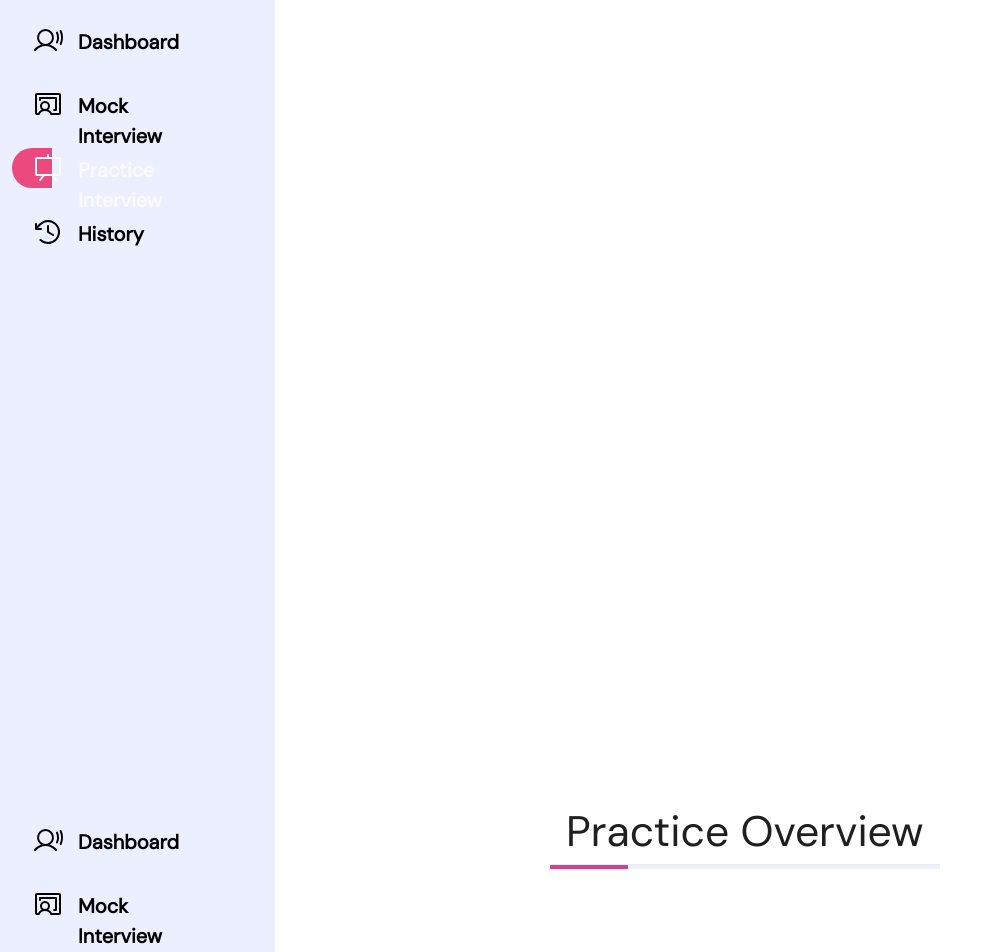
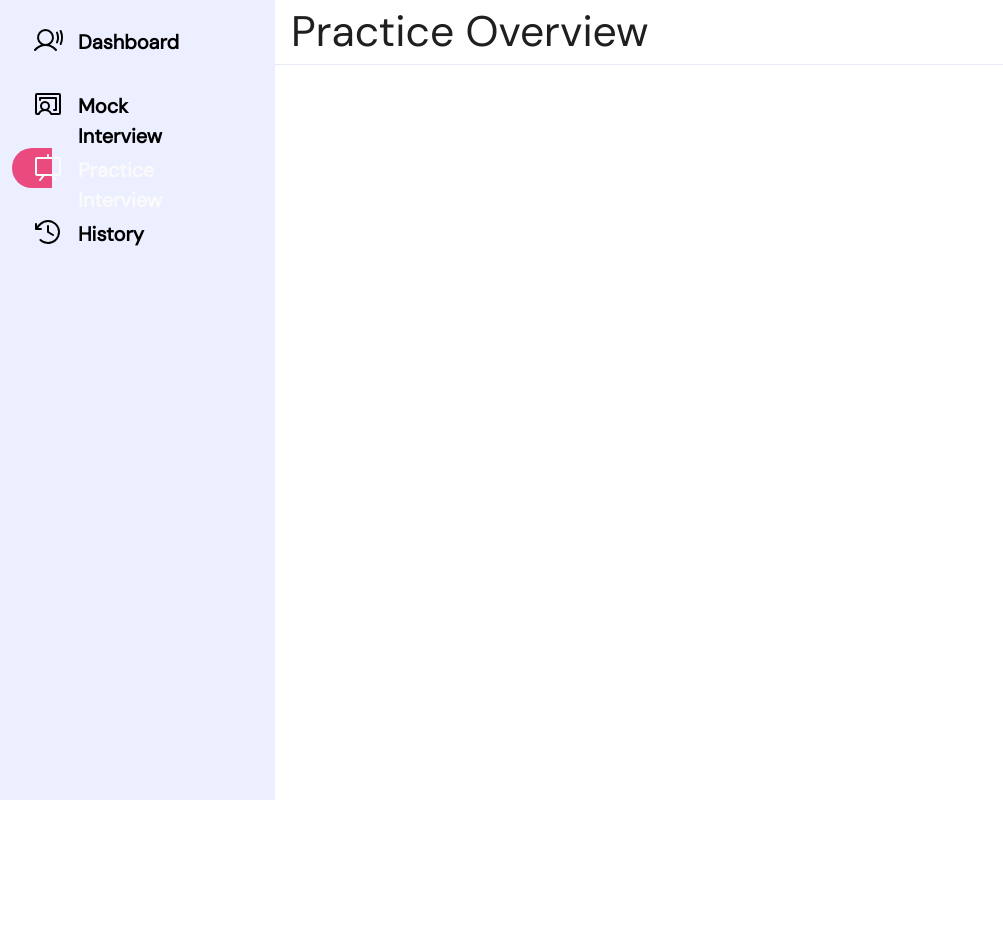
Before and after one commit to Aladdin3r/onward, a Next.js app: page /practice in a window 1280 px wide. Shown: the top 952 px of the page, without its empty margins (0-1003 px from the left). After the commit the page ends 800 px from the top, so only its background shows below. Built offline with nearby package versions, Linux system fonts and the light colour scheme.

Commit message:
adding app layout with sidebar and top bar

```diff
--- a/pages/practice/index.js
+++ b/pages/practice/index.js
@@ -5,10 +5,8 @@ import "@/styles/theme";
 import "@phosphor-icons/web/light";
 import "@phosphor-icons/web/bold";
 import { Heading, Box, CardBody, Text, Stack, Card, Link } from "@chakra-ui/react";
-import AppTopNav from "@/styles/components/AppTopNav";
 import ProgressBar from "@/styles/components/ProgressBar";
-import { SideNavBar } from "@/styles/components/sidenav";
-import Layout from "@/styles/components/Layout"; // Import the Layout component
+import Layout from "@/styles/components/Layout";
 
 export default function Practice() {
 
@@ -18,7 +16,7 @@ export default function Practice() {
     return (
         <>
         <Layout>
-            <Head>
+        <Head>
                 <title>Onward | Practice</title>
                     <meta
                     name="description"
@@ -28,10 +26,8 @@ export default function Practice() {
                 <link rel="icon" href="/favicon.ico" />
             </Head>
             <main className={styles.main} style={{ position: "relative" }}>
-                <SideNavBar property1="variant-3" />
                 {/* container for interview */}
                 <Box ml={"17.1875rem"}>
-                    <AppTopNav title="Practice Overview" />
                     <ProgressBar/>
                 </Box>
             </main>
--- a/styles/components/AppTopNav.js
+++ b/styles/components/AppTopNav.js
@@ -5,7 +5,7 @@ export default function AppTopNav({ title }) {
     return (
         <Box
             id="app-top-nav"
-            bg="bg"
+            bg=""
             px={4}
             borderBottom="1px solid #E6EAF2"
         >
--- a/styles/components/Layout.js
+++ b/styles/components/Layout.js
@@ -1,6 +1,10 @@
+// web-app layout with the sidebar and top bar layout
+
 import { useEffect, useState } from "react";
 import { useRouter } from "next/router";
 import { SideNavBar } from "@/styles/components/sidenav";
+import AppTopNav from "@/styles/components/AppTopNav";
+import { Box, Flex } from "@chakra-ui/react";
 
 const variants = {
   default: "/",
@@ -26,9 +30,15 @@ export default function Layout({ children }) {
 
   return (
     <>
-      <apptopnav title="Onward" />
-        <SideNavBar activeVariant={activeVariant} />
-      <main>{children}</main>
+   <Flex>
+      <SideNavBar activeVariant={activeVariant} />
+      <Flex direction="column" flex="1">
+        <Box>
+          <AppTopNav title="Practice Overview" />
+        </Box>
+        <main>{children}</main>
+      </Flex>
+    </Flex>
     </>
   );
 }
```
